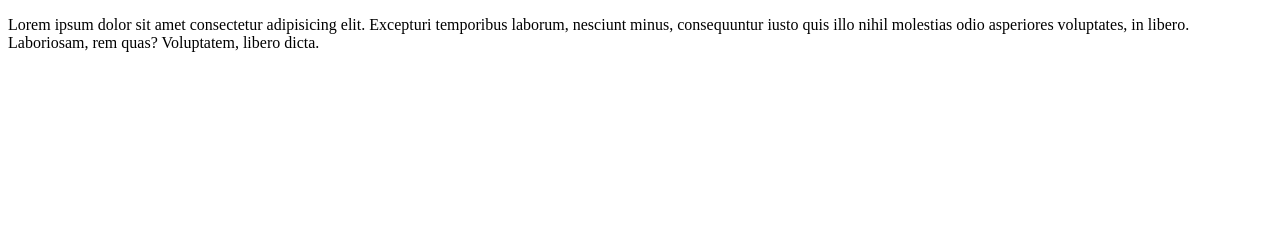
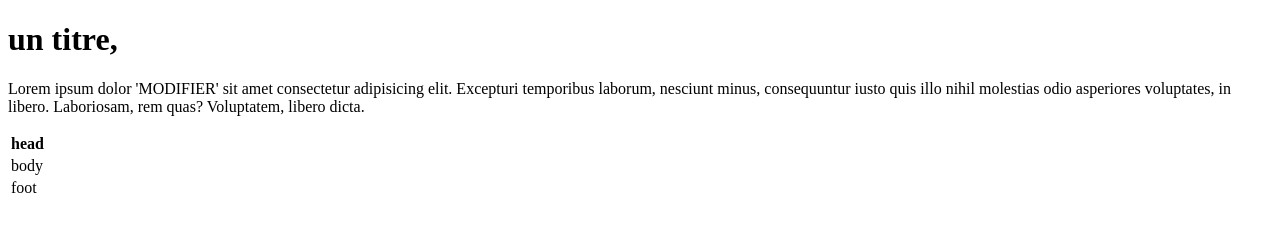
Before and after one commit to cristalSiren/Td, a plain HTML site: page index.html in a window 1280 px wide. Drawn offline with Linux system fonts and the light colour scheme.

Commit message:
apres modification

```diff
--- a/index.html
+++ b/index.html
@@ -6,6 +6,18 @@
     <title>Document</title>
 </head>
 <body>
-    <p>Lorem ipsum dolor sit amet consectetur adipisicing elit. Excepturi temporibus laborum, nesciunt minus, consequuntur iusto quis illo nihil molestias odio asperiores voluptates, in libero. Laboriosam, rem quas? Voluptatem, libero dicta.</p>
+    <h1>un titre,</h1>
+    <p>Lorem ipsum dolor 'MODIFIER' sit amet consectetur adipisicing elit. Excepturi temporibus laborum, nesciunt minus, consequuntur iusto quis illo nihil molestias odio asperiores voluptates, in libero. Laboriosam, rem quas? Voluptatem, libero dicta.</p>
+    <table>
+        <thead>
+            <th>head</th>
+        </thead>
+        <tbody>
+            <td>body</td>
+        </tbody>
+        <tfoot>
+            <td>foot</td>
+        </tfoot>
+    </table>
 </body>
 </html>
```
